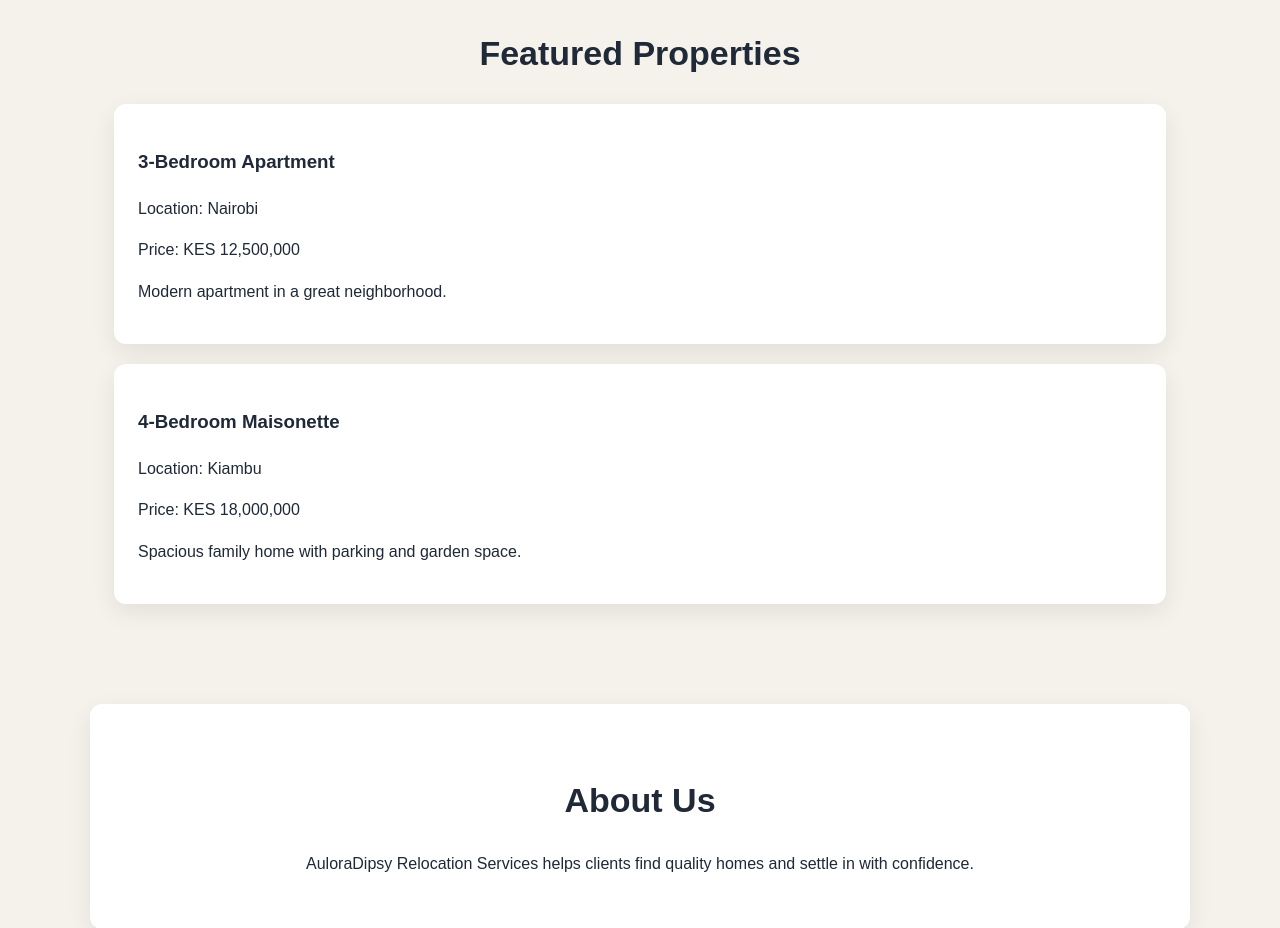
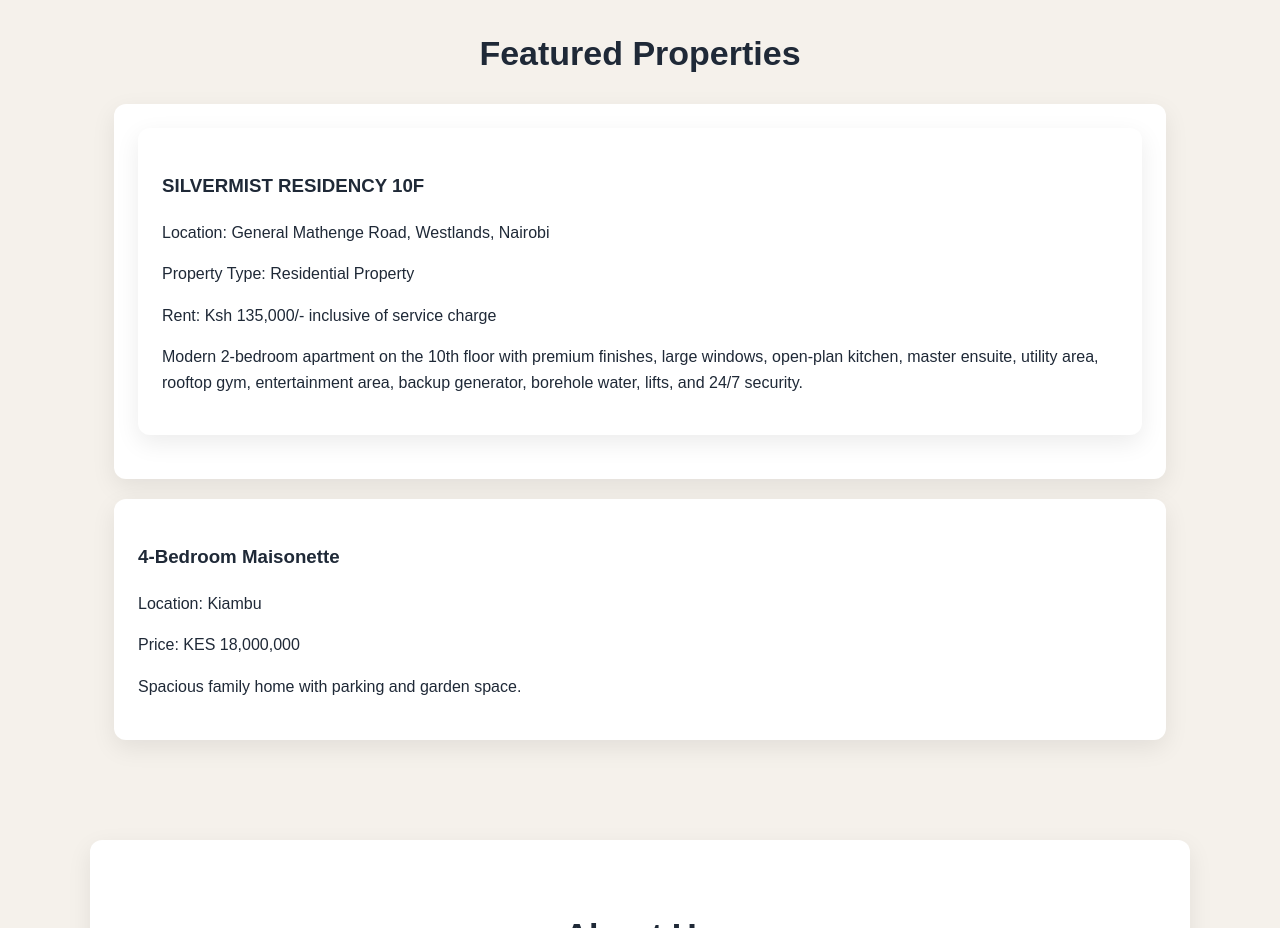
Before and after one commit to alicemburu263-a11y/alicemburu263-a11y.github.io, a plain HTML site: page index.html in a window 1280 px wide. Shown: the part 1480-2408 px from the top of the page. Drawn offline with Linux system fonts and the light colour scheme.

Commit message:
Update index.html

```diff
--- a/index.html
+++ b/index.html
@@ -46,10 +46,13 @@
     <h2>Featured Properties</h2>
 
     <div>
-      <h3>3-Bedroom Apartment</h3>
-      <p>Location: Nairobi</p>
-      <p>Price: KES 12,500,000</p>
-      <p>Modern apartment in a great neighborhood.</p>
+     <div>
+  <h3>SILVERMIST RESIDENCY 10F</h3>
+  <p>Location: General Mathenge Road, Westlands, Nairobi</p>
+  <p>Property Type: Residential Property</p>
+  <p>Rent: Ksh 135,000/- inclusive of service charge</p>
+  <p>Modern 2-bedroom apartment on the 10th floor with premium finishes, large windows, open-plan kitchen, master ensuite, utility area, rooftop gym, entertainment area, backup generator, borehole water, lifts, and 24/7 security.</p>
+</div>
     </div>
 
     <div>
```
